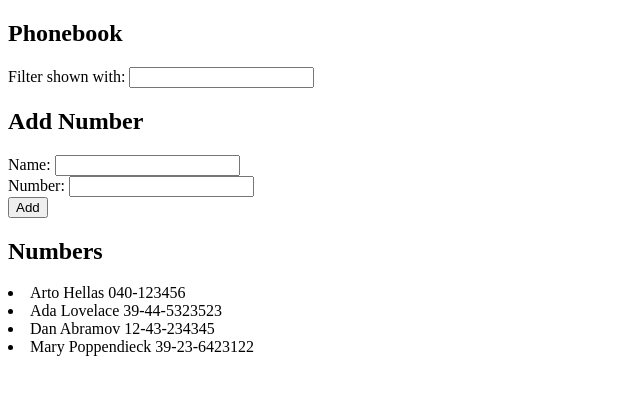
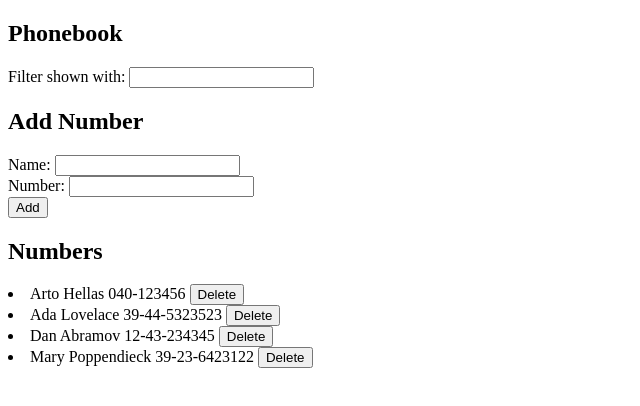
Before and after one commit to tobifalowo/fullstackopen, a React (Create React App) app in the folder part2/phonebook/: page / in a window 1280 px wide. Shown: the top 406 px of the page, without its empty margins (0-640 px from the left). Built offline with nearby package versions, Linux system fonts and the light colour scheme; data requests are answered from the project's data file.

Commit message:
Task 2.14 added deletion prompt

```diff
--- a/part2/phonebook/src/App.js
+++ b/part2/phonebook/src/App.js
@@ -54,6 +54,17 @@ const App = () => {
     setfilterString(event.target.value)
   }
 
+  const deletePerson = (id) => {
+    const name = persons.find(person => person.id === id).name
+    if (window.confirm(`Delete ${name}?`)) {
+      personService
+        .deleteEntry(id)
+        .then(returnedPerson => {
+          setPersons(persons.filter(p => p.id !== id))
+        })
+    }
+  }
+
   const shownPersons = persons.filter(person =>
     person.name.toLowerCase().includes(filterString.toLowerCase())
   )
@@ -71,7 +82,7 @@ const App = () => {
         numberChange={handleNumberChange}
       />
       <h2>Numbers</h2>
-      <Persons persons={shownPersons}/>
+      <Persons persons={shownPersons} remove={deletePerson}/>
     </div>
   )
 }
@@ -94,14 +105,14 @@ const PersonForm = (props) => {
 
 const Persons = (props) => {
   return (
-    props.persons.map(person => <Person person={person} key={person.name}/>)
+    props.persons.map(person => <Person person={person} key={person.name} remove={props.remove}/>)
   )
 }
 
 const Person = (props) => {
   const person = props.person
   return (
-    <li>{person.name} {person.number}</li>
+    <li>{person.name} {person.number} <button onClick={() => props.remove(person.id)}>Delete</button></li>
   )
 }
 
--- a/part2/phonebook/src/services/persons.js
+++ b/part2/phonebook/src/services/persons.js
@@ -11,7 +11,19 @@ const create = (newObject) => {
   return request.then(response => response.data)
 }
 
+const update = (id, newObject) => {
+  const request = axios.put(`${baseUrl}/${id}`, newObject)
+  return request.then(response => response.data)
+}
+
+const deleteEntry = (id) => {
+  console.log('deleting', id)
+  return axios.delete(`${baseUrl}/${id}`)
+}
+
 export default {
-  getAll: getAll,
-  create: create
+  getAll,
+  create,
+  update,
+  deleteEntry
 }
```
